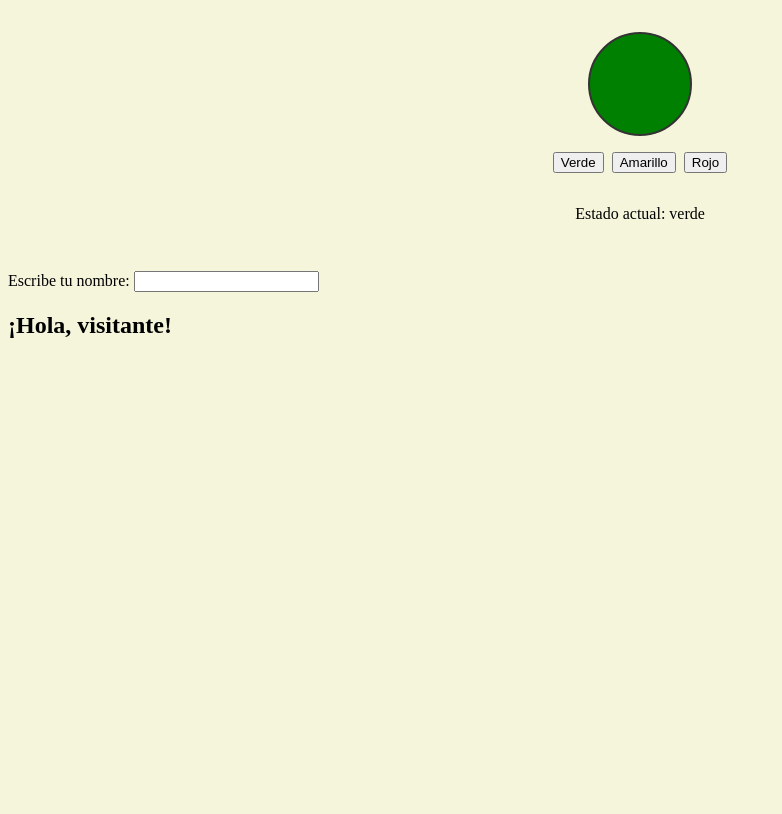
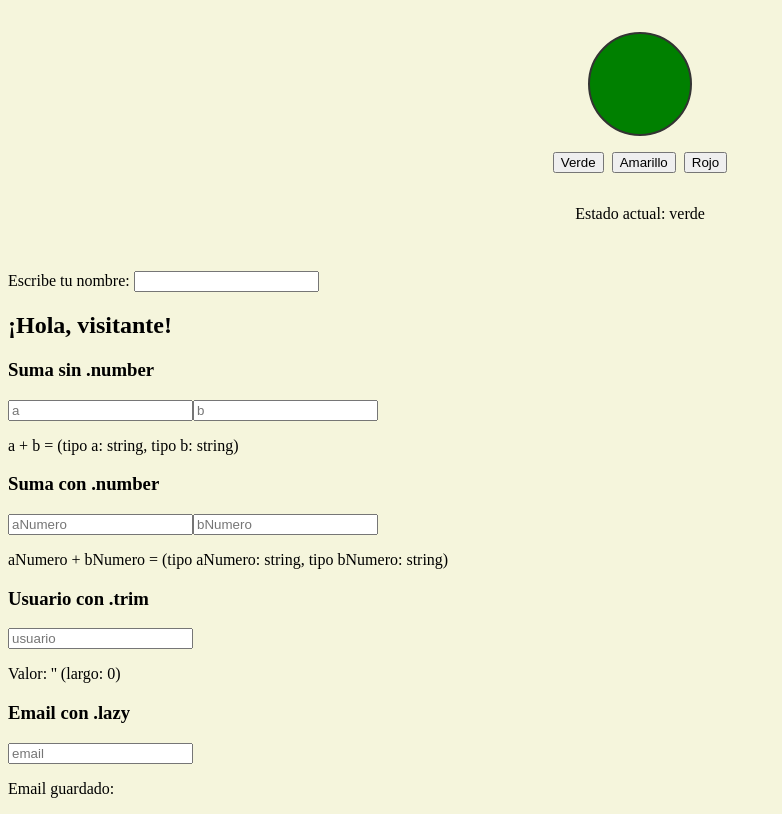
Before and after one commit to zakkdruzer/m6-l3-vue-binding, a Vue app in the folder ejercicio-1/: page / in a window 1280 px wide. Shown: the whole page, without its empty margins (0-782 px from the left). Built offline with nearby package versions, Linux system fonts and the light colour scheme.

Commit message:
feat: ejercicio 3 completado

```diff
--- a/ejercicio-1/src/components/Ej3Modificadores.vue
+++ b/ejercicio-1/src/components/Ej3Modificadores.vue
@@ -1,11 +1,45 @@
 <script setup>
-  import { ref } from 'vue'
+import { ref } from 'vue'
 
-  // TODO: declara tus variables reactivas con ref()
-  // Con <script setup> NO hay return: todo lo que declaras acá
-  // queda disponible en el template automáticamente.
+const a = ref('')
+const b = ref('')
+
+const aNumero = ref('')
+const bNumero = ref('')
+
+const usuario = ref('')
+const email = ref('')
 </script>
 
 <template>
-  <!-- TODO: aquí va tu HTML con las directivas -->
+  <div class="ej-modificadores">
+    <section>
+      <h3>Suma sin .number</h3>
+      <input type="number" v-model="a" placeholder="a" />
+      <input type="number" v-model="b" placeholder="b" />
+      <p>a + b = {{ a + b }} (tipo a: {{ typeof a }}, tipo b: {{ typeof b }})</p>
+    </section>
+
+    <section>
+      <h3>Suma con .number</h3>
+      <input type="number" v-model.number="aNumero" placeholder="aNumero" />
+      <input type="number" v-model.number="bNumero" placeholder="bNumero" />
+      <p>
+        aNumero + bNumero = {{ aNumero + bNumero }}
+        (tipo aNumero: {{ typeof aNumero }}, tipo bNumero: {{ typeof bNumero }})
+      </p>
+    </section>
+
+    <section>
+      <h3>Usuario con .trim</h3>
+      <input type="text" v-model.trim="usuario" placeholder="usuario" />
+      <p>Valor: '{{ usuario }}' (largo: {{ usuario.length }})</p>
+    </section>
+
+    <section>
+      <h3>Email con .lazy</h3>
+      <input type="email" v-model.lazy="email" placeholder="email" />
+      <p>Email guardado: {{ email }}</p>
+    </section>
+  </div>
 </template>
```
